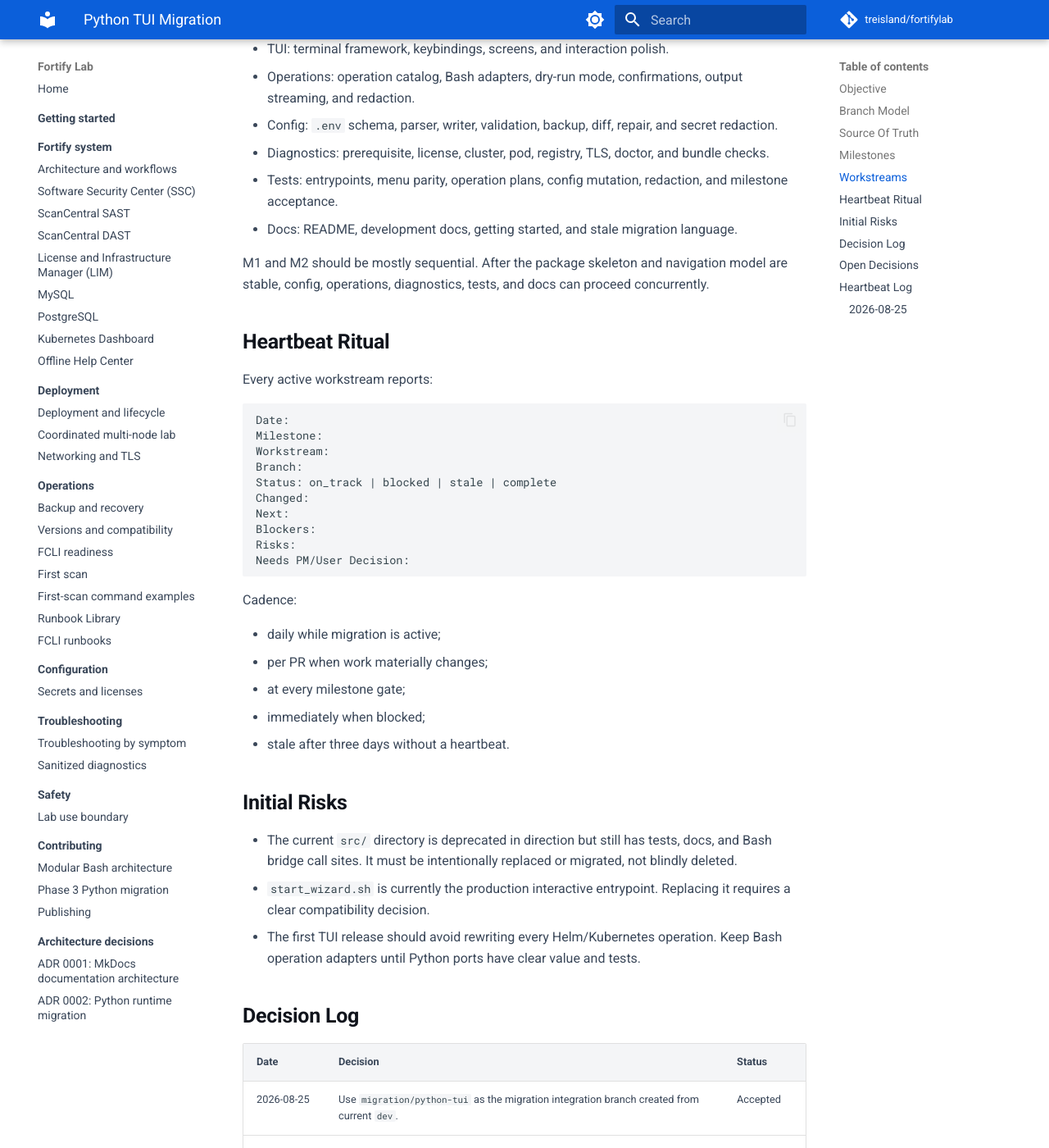
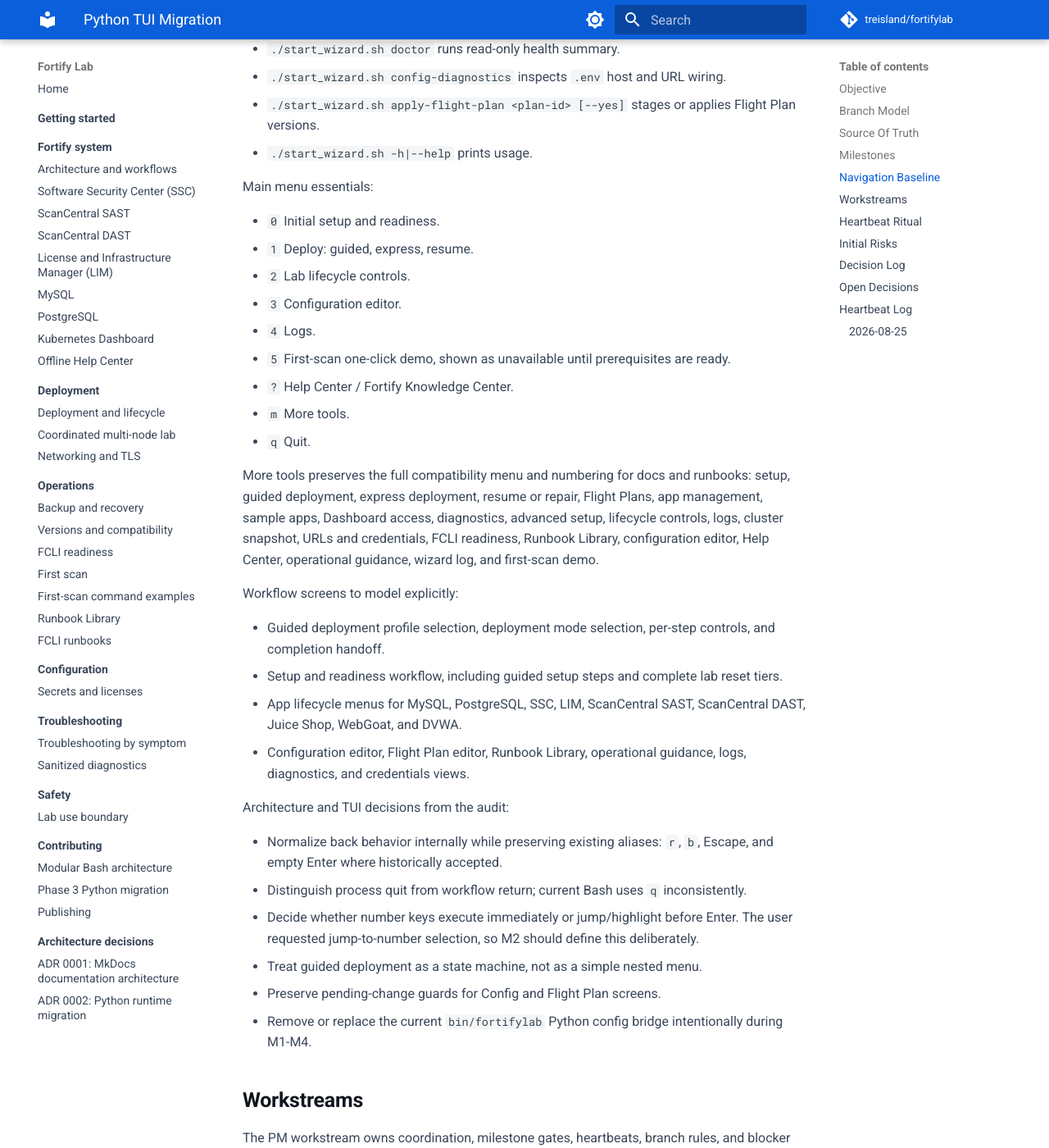
Before and after one commit to treisland/fortifylab, an MkDocs documentation site: the page built from docs/development/python-tui-migration.md, in a window 1280 px wide and 1400 px high, scrolled down 2222 px. Shown: the whole window at 82% size. Built offline with MkDocs 1.6.1 and Material for MkDocs 9.7.7, drawn with Linux system fonts in a browser that asks for light colours; comment, search, counter and statistics services are not loaded; some of the changed text lies outside the part shown.

Commit message:
Fold in migration navigation audit

```diff
--- a/docs/development/python-tui-migration.md
+++ b/docs/development/python-tui-migration.md
@@ -61,6 +61,49 @@
 | M6 | Runbooks and help | Runbook library and help topics are available in the TUI |
 | M7 | Bash wizard retirement | `start_wizard.sh` is retired or reduced to an intentional shim |
 | M8 | Merge back to dev | All gates pass and maintainer docs describe the final architecture |
+
+## Navigation Baseline
+
+Pascal completed a read-only audit of the current Bash wizard navigation. M2 should use this as the parity baseline before changing interaction design.
+
+Entrypoints to preserve or intentionally replace:
+
+- `./start_wizard.sh` launches the interactive menu.
+- `./start_wizard.sh --accept-lab-use` accepts lab-use terms, then launches the menu.
+- `./start_wizard.sh doctor` runs read-only health summary.
+- `./start_wizard.sh config-diagnostics` inspects `.env` host and URL wiring.
+- `./start_wizard.sh apply-flight-plan <plan-id> [--yes]` stages or applies Flight Plan versions.
+- `./start_wizard.sh -h|--help` prints usage.
+
+Main menu essentials:
+
+- `0` Initial setup and readiness.
+- `1` Deploy: guided, express, resume.
+- `2` Lab lifecycle controls.
+- `3` Configuration editor.
+- `4` Logs.
+- `5` First-scan one-click demo, shown as unavailable until prerequisites are ready.
+- `?` Help Center / Fortify Knowledge Center.
+- `m` More tools.
+- `q` Quit.
+
+More tools preserves the full compatibility menu and numbering for docs and runbooks: setup, guided deployment, express deployment, resume or repair, Flight Plans, app management, sample apps, Dashboard access, diagnostics, advanced setup, lifecycle controls, logs, cluster snapshot, URLs and credentials, FCLI readiness, Runbook Library, configuration editor, Help Center, operational guidance, wizard log, and first-scan demo.
+
+Workflow screens to model explicitly:
+
+- Guided deployment profile selection, deployment mode selection, per-step controls, and completion handoff.
+- Setup and readiness workflow, including guided setup steps and complete lab reset tiers.
+- App lifecycle menus for MySQL, PostgreSQL, SSC, LIM, ScanCentral SAST, ScanCentral DAST, Juice Shop, WebGoat, and DVWA.
+- Configuration editor, Flight Plan editor, Runbook Library, operational guidance, logs, diagnostics, and credentials views.
+
+Architecture and TUI decisions from the audit:
+
+- Normalize back behavior internally while preserving existing aliases: `r`, `b`, Escape, and empty Enter where historically accepted.
+- Distinguish process quit from workflow return; current Bash uses `q` inconsistently.
+- Decide whether number keys execute immediately or jump/highlight before Enter. The user requested jump-to-number selection, so M2 should define this deliberately.
+- Treat guided deployment as a state machine, not as a simple nested menu.
+- Preserve pending-change guards for Config and Flight Plan screens.
+- Remove or replace the current `bin/fortifylab` Python config bridge intentionally during M1-M4.
 
 ## Workstreams
 
```
Also changed, not shown: 1 other file.
